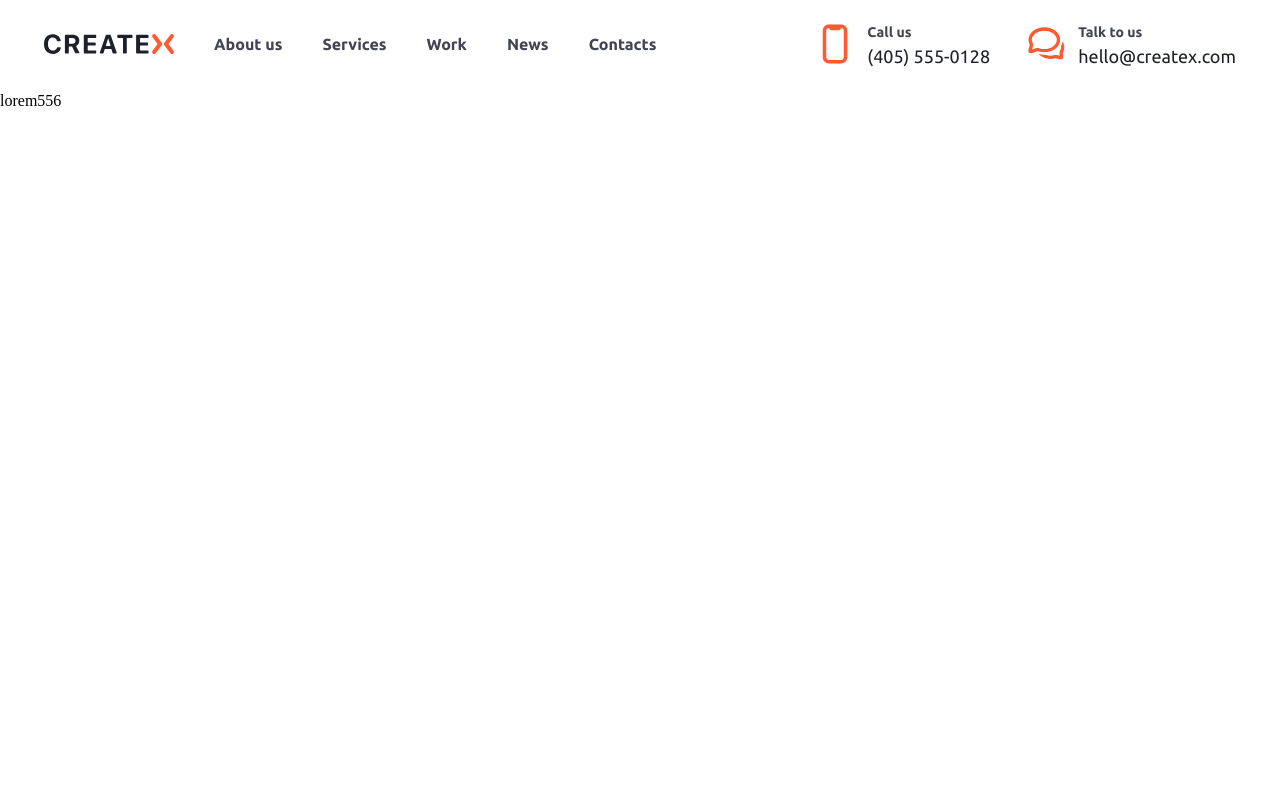
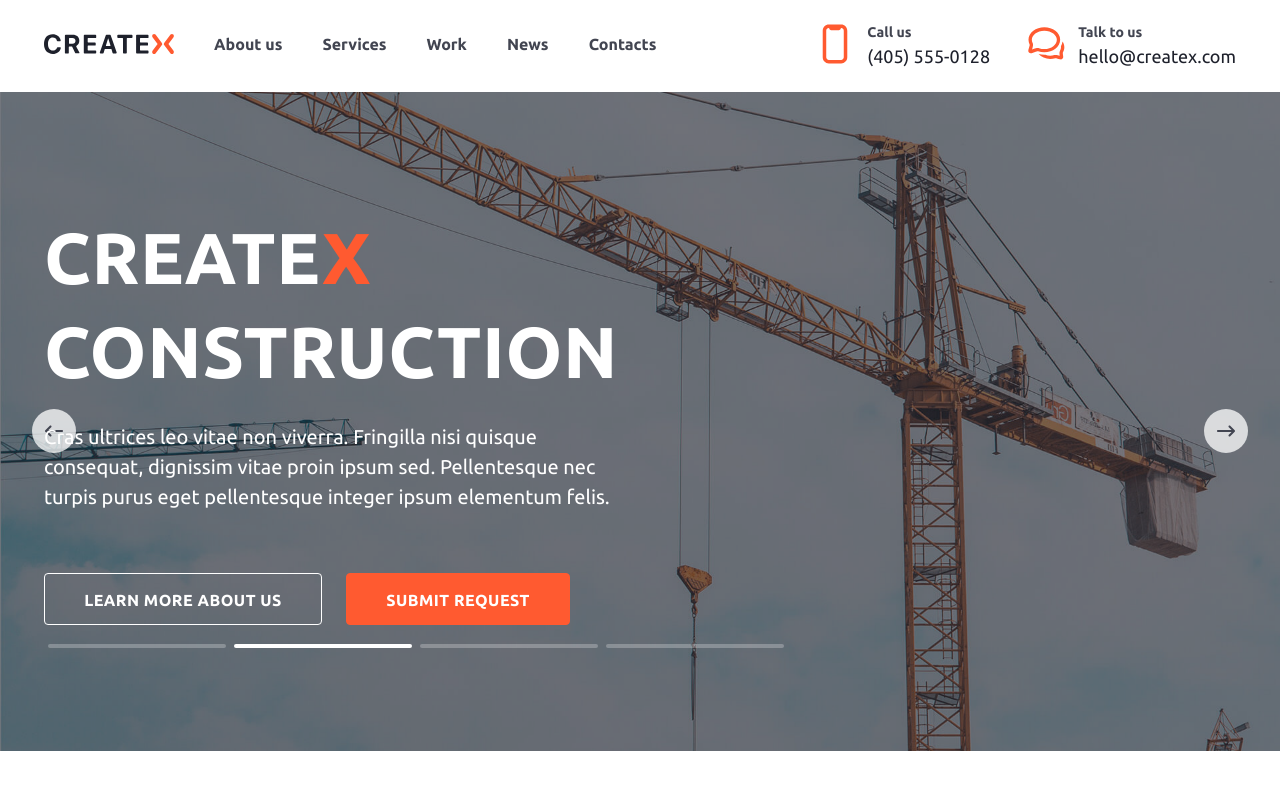
Before and after one commit to Fedos17/Createx, a website built with Parcel: page src/index.html in a window 1280 px wide. Built offline with nearby package versions, Linux system fonts and the light colour scheme.

Commit message:
add block header

```diff
--- a/src/index.html
+++ b/src/index.html
@@ -5,6 +5,7 @@
     <meta name="viewport" content="width=device-width, initial-scale=1.0">
     <title>Createx</title>
     <link rel="icon" href="image/svg/icon-x.svg">
+    <link rel="stylesheet" href="https://unpkg.com/flickity@2/dist/flickity.min.css">
     <link rel="stylesheet" href="./styles/main.scss">
     <script src="scripts/main.js" defer></script>
   </head>
@@ -223,7 +224,62 @@
     </div>
 
     <header class="page__header header">
-      lorem556
+      <div class="header__carousel-header carousel-header">
+        <div class="carousel-header__cell">
+          <img
+            src="image/header-image.png"
+            alt="header image"
+            class="carousel-header__img"
+          >
+        </div>
+        <div class="carousel-header__cell">
+          <img
+            src="image/header-image.png"
+            alt="header image"
+            class="carousel-header__img"
+          >
+        </div>
+        <div class="carousel-header__cell">
+          <img
+            src="image/header-image.png"
+            alt="header image"
+            class="carousel-header__img"
+          >
+        </div>
+        <div class="carousel-header__cell">
+          <img
+            src="image/header-image.png"
+            alt="header image"
+            class="carousel-header__img"
+          >
+        </div>
+      </div>
+
+      <div class="header__container">
+        <div class="header__content">
+          <h1 class="header__title">
+            CREATE<span>X</span><br>
+            CONSTRUCTION
+          </h1>
+
+          <div class="header__description">
+            Cras ultrices leo vitae non viverra. Fringilla nisi quisque consequat, dignissim vitae proin ipsum sed. Pellentesque nec turpis purus eget pellentesque integer ipsum elementum felis.
+          </div>
+
+          <div class="header__buttons">
+            <a href="#about" class="button button--secondary header__button-1">
+              Learn more about us
+            </a>
+
+            <a href="#submit" class="button button--primary header__button-2">
+              SUBMIT REQUEST
+            </a>
+          </div>
+        </div>
+      </div>
     </header>
+
+    <script src="https://unpkg.com/flickity@2/dist/flickity.pkgd.min.js"></script>
+
   </body>
 </html>
--- a/src/scripts/main.js
+++ b/src/scripts/main.js
@@ -9,3 +9,14 @@ window.onhashchange = (e) => {
 
   return menu;
 };
+
+const flkty = new window.Flickity('.carousel-header', {
+  // options
+  cellAlign: 'left',
+  contain: true,
+  draggable: false,
+  wrapAround: true,
+  autoPlay: 3000,
+});
+
+flkty();
--- /dev/null
+++ b/src/styles/blocks/header.scss
@@ -0,0 +1,33 @@
+.header {
+
+  &__content {
+    padding: 10% 0;
+  }
+
+  &__title {
+    margin-bottom: 24px;
+  }
+
+  &__description {
+    font-family: Ubuntu, sans-serif;
+    font-weight: 400;
+    font-size: 20px;
+    line-height: 150%;
+    color: $white;
+    max-width: 595px;
+  }
+
+  &__buttons {
+    padding: 61px 0;
+    display: flex;
+    gap: 24px;
+  }
+
+  &__button-1 {
+    width: 278px;
+  }
+
+  &__button-2 {
+    width: 224px;
+  }
+}
--- a/src/styles/blocks/mini-blocks.scss
+++ b/src/styles/blocks/mini-blocks.scss
@@ -42,3 +42,189 @@
     transform: translateX(5px);
   }
 }
+
+.carousel-header {
+  width: 100%;
+  position: absolute;
+  z-index: -5;
+
+  &__cell {
+    width: 100%;
+  }
+
+  &__img {
+    width: 100%;
+  }
+
+  .flickity-enabled {
+    position: relative;
+  }
+
+  .flickity-enabled:focus {
+    outline: none;
+  }
+
+  .flickity-viewport {
+    overflow: hidden;
+    position: relative;
+    height: 100%;
+  }
+
+  .flickity-slider {
+    position: absolute;
+    width: 100%;
+    height: 100%;
+  }
+
+  /* draggable */
+  .flickity-enabled.is-draggable {
+    -webkit-tap-highlight-color: transparent;
+    -webkit-user-select: none;
+    -moz-user-select: none;
+    -ms-user-select: none;
+    user-select: none;
+  }
+
+  /* ---- flickity-button ---- */
+
+  .flickity-button {
+    position: absolute;
+    background: hsla(0, 0%, 100%, 0.75);
+    border: none;
+    color: transparent;
+  }
+
+  .flickity-button:hover {
+    background: white;
+    cursor: pointer;
+  }
+
+  .flickity-button:active {
+    opacity: 0.6;
+  }
+
+  .flickity-button:disabled {
+    opacity: 0.3;
+    cursor: auto;
+    /* prevent disabled button from capturing pointer up event. #716 */
+    pointer-events: none;
+  }
+
+  .flickity-button-icon {
+    fill: currentColor;
+  }
+
+  /* ---- previous/next buttons ---- */
+
+  .flickity-prev-next-button {
+    top: 50%;
+    width: 44px;
+    height: 44px;
+    border-radius: 50%;
+    /* vertically center */
+    transform: translateY(-50%);
+    background-repeat: no-repeat;
+    background-position: center center;
+  }
+
+  .flickity-prev-next-button.previous {
+    background-repeat: no-repeat;
+    background-position: center center;
+    background-image: url("../image/svg/prev.svg");
+    left: 32px;
+  }
+
+  .flickity-prev-next-button.next {
+    background-repeat: no-repeat;
+    background-position: center center;
+    background-image: url("../image/svg/next.svg");
+    right: 32px;
+  }
+
+  /* right to left */
+  .flickity-rtl .flickity-prev-next-button.previous {
+    left: auto;
+    right: 10px;
+  }
+
+  .flickity-rtl .flickity-prev-next-button.next {
+    right: auto;
+    left: 10px;
+  }
+
+  .flickity-prev-next-button .flickity-button-icon {
+    position: absolute;
+    left: 20%;
+    top: 20%;
+    width: 60%;
+    height: 60%;
+  }
+
+  /* ---- page dots ---- */
+
+  .flickity-page-dots {
+    position: relative;
+    width: 1192px;
+    margin: 0 auto;
+    bottom: 120px;
+    padding: 0;
+    list-style: none;
+    text-align: left;
+    line-height: 1;
+  }
+
+  .flickity-rtl .flickity-page-dots {
+    direction: rtl;
+  }
+
+  .flickity-page-dots .dot {
+    height: 4px;
+    width: 178px;
+    margin: 0 4px;
+    border-radius: 2px;
+    background-color: $white;
+    cursor: pointer;
+  }
+
+  .flickity-page-dots .dot.is-selected {
+    opacity: 1;
+  }
+}
+
+.button {
+  display: block;
+  height: 52px;
+  font-family: ubuntu, sans-serif;
+  font-weight: 700;
+  font-size: 16px;
+  line-height: 325%;
+  letter-spacing: 0.03em;
+  text-transform: uppercase;
+  text-align: center;
+  color: $white;
+  border-radius: 4px;
+
+  transition: all 0.3s;
+
+  &--primary {
+    border: 1px solid $primary;
+    background: $primary;
+
+    &:hover,
+    &:focus {
+      border: 1px solid $white;
+      background: $gray-800;
+    }
+  }
+
+  &--secondary {
+    background: transparent;
+    border: 1px solid $white;
+
+    &:hover,
+    &:focus {
+      border: 1px solid $primary;
+      background: $primary;
+    }
+  }
+}
--- a/src/styles/blocks/nav.scss
+++ b/src/styles/blocks/nav.scss
@@ -3,6 +3,7 @@
   top: 0;
   left: 0;
   right: 0;
+  z-index: 10;
   background-color: $white;
 
   &__content {
--- a/src/styles/main.scss
+++ b/src/styles/main.scss
@@ -6,3 +6,4 @@
 @import "blocks/page";
 @import "blocks/nav";
 @import "blocks/menu";
+@import "blocks/header";
```
Also changed, not shown: src/image/header-image.png (added), src/image/svg/next.svg (added), src/image/svg/prev.svg (added).
